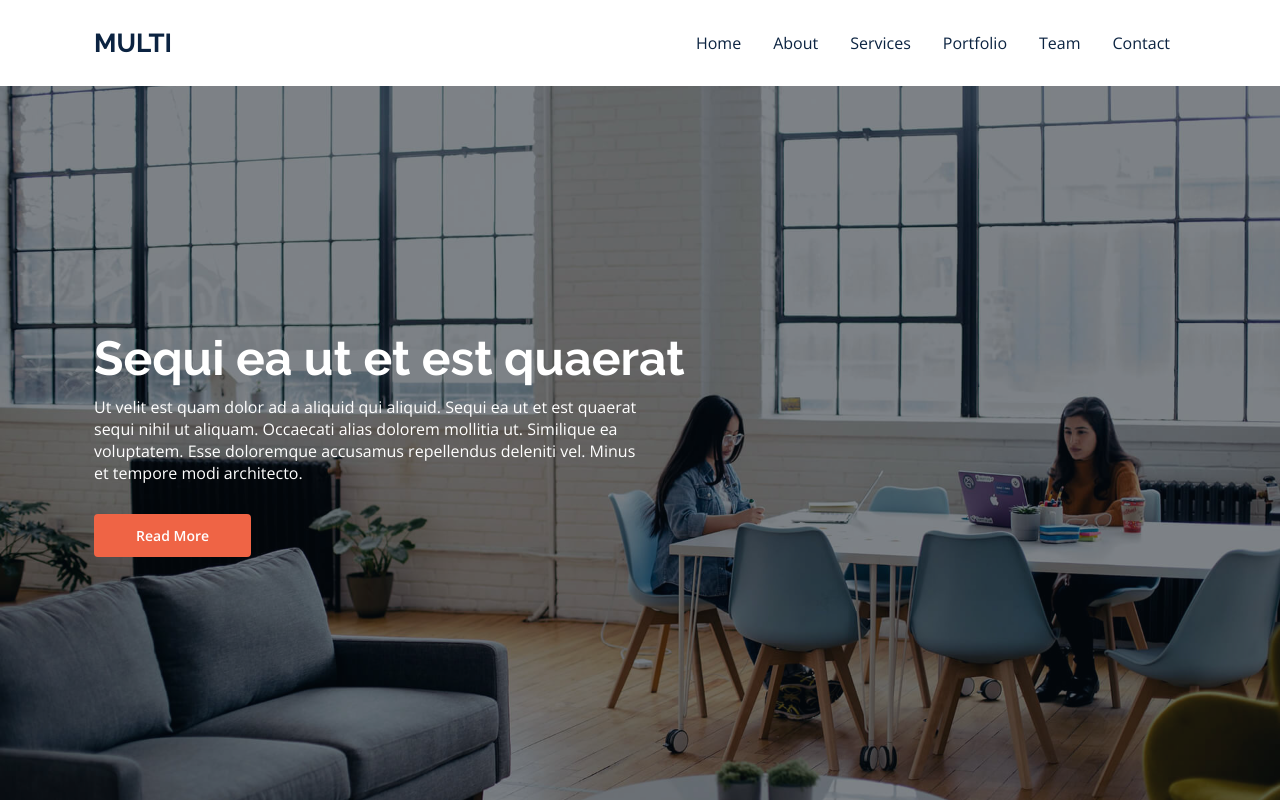
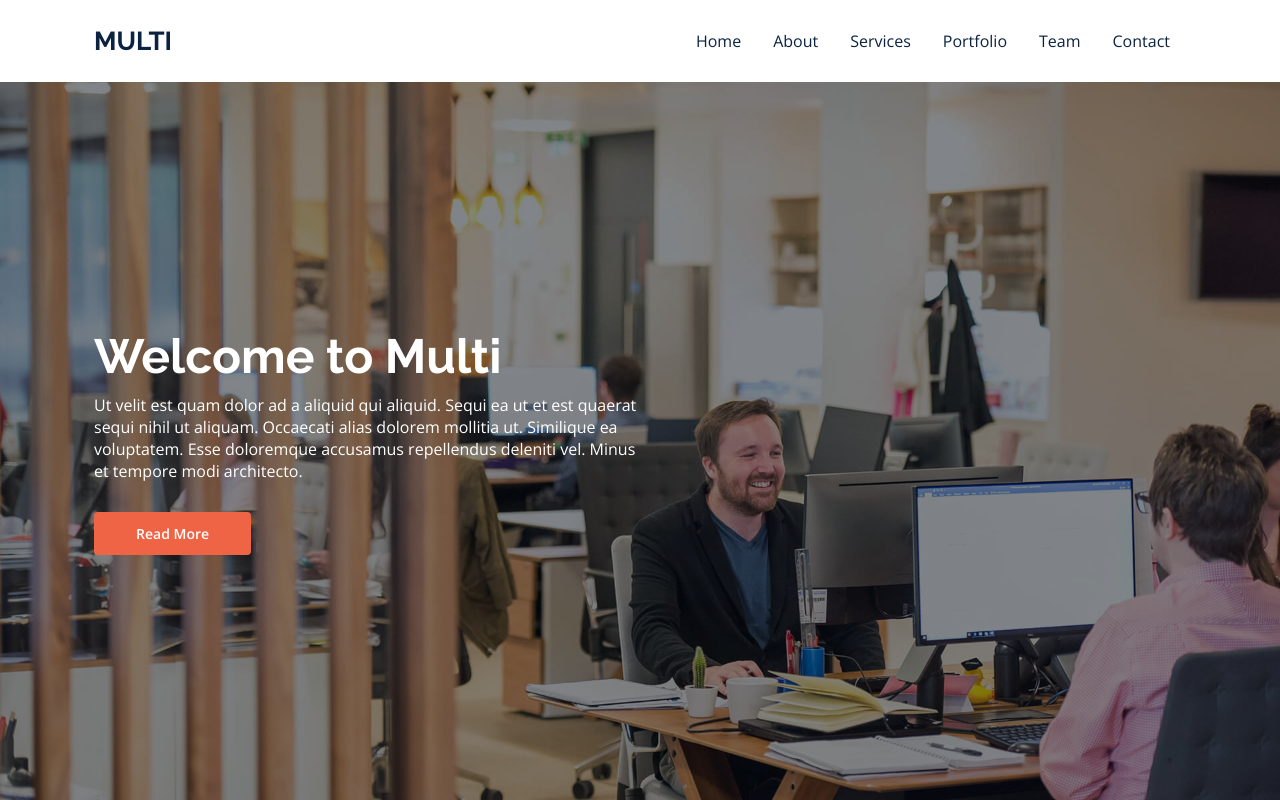
Before and after one commit to LucasBargas/multi, a React (Create React App) app: page / in a window 1280 px wide. Shown: the top 800 px of the page. Built offline with nearby package versions, Linux system fonts and the light colour scheme.

Commit message:
Animação do Header Fixo - desenvolvida

```diff
--- a/src/components/Button/Button.js
+++ b/src/components/Button/Button.js
@@ -1,13 +1,14 @@
 import React from 'react';
 import Btn from './Button.style';
 
-const Button = ({ children, borderColor, buttonColor, fontColor }) => {
+const Button = ({ children, borderColor, buttonColor, fontColor, hoverColor }) => {
   return (
     <Btn
       href='#'
       borderColor={borderColor}
       buttonColor={buttonColor}
       fontColor={fontColor}
+      hoverColor={hoverColor}
     >
       {children}
     </Btn>
--- a/src/components/Button/Button.style.js
+++ b/src/components/Button/Button.style.js
@@ -11,6 +11,10 @@
   font-weight: 600;
   font-size: .875rem;
   transition: .6s;
+
+  &:hover {
+    background: ${({ hoverColor }) => hoverColor};
+  }
 `;
 
 export default Btn;
--- a/src/components/Header/Header.js
+++ b/src/components/Header/Header.js
@@ -1,11 +1,27 @@
+import { useEffect, useState } from 'react';
 import Container from '../../styles/Container';
 import Logo from './Logo/Logo';
 import Nav from './Nav/Nav';
 import * as S from './Header.styles';
 
 const Header = () => {
+  const [height, setHeight] = useState(true);
+
+  useEffect(() => {
+    const handleScroll = (e) => {
+      if (window.pageYOffset > 300) {
+        setHeight(false);
+
+      } else if (window.pageYOffset < 300) {
+        setHeight(true);
+      }
+    }
+
+    window.addEventListener('scroll', handleScroll);
+  }, [])
+
   return (
-    <S.HeaderFixed>
+    <S.HeaderFixed height = {height}>
       <Container>
         <S.HeaderArea>
           <Logo />
--- a/src/components/Header/Header.styles.js
+++ b/src/components/Header/Header.styles.js
@@ -1,12 +1,20 @@
 import styled from 'styled-components';
 
 export const HeaderFixed = styled.header`
+  display: flex;
+  align-items: center;
+  background: #ffffff;
   position: fixed;
   top: 0;
   left: 0;
   z-index: 1000;
   width: 100%;
-  padding: 1rem 0;
+  height: ${({ height }) => (height ? '82px' : '65px')};
+  transition: .5s;
+
+  @media (max-width: 414px) {
+    height: ${({ height }) => (height ? '70px' : '60px')};
+  }
 `;
 
 export const HeaderArea = styled.div`
--- a/src/pages/HomePage/HomePage.styles.js
+++ b/src/pages/HomePage/HomePage.styles.js
@@ -1,14 +1,10 @@
 import styled from 'styled-components';
 
 const HomePageContainer = styled.main`
-  padding-top: 86px;
-
-  @media (max-width: 768px) {
-    padding-top: 64px;
-  }
+  padding-top: 82px;
 
   @media (max-width: 414px) {
-    padding-top: 56px;
+    padding-top: 70px;
   }
 `;
 
--- a/src/pages/HomePage/InitialSlider/InitialSlider.js
+++ b/src/pages/HomePage/InitialSlider/InitialSlider.js
@@ -36,7 +36,14 @@
             <S.SliderContent>
               <h2>{content.title}</h2>
               <p>{content.text}</p>
-              <Button borderColor='#ef6445' buttonColor='#ef6445' fontColor='#ffffff'>Read More</Button>
+              <Button
+                borderColor='#ef6445'
+                buttonColor='#ef6445'
+                fontColor='#ffffff'
+                hoverColor='#fa785c'
+              >
+                Read More
+              </Button>
             </S.SliderContent>
           </Container>
         </S.SliderBackground>
--- a/src/pages/HomePage/InitialSlider/InitialSlider.styles.js
+++ b/src/pages/HomePage/InitialSlider/InitialSlider.styles.js
@@ -8,14 +8,14 @@
 export const SliderBackground = styled.div`
   display: flex;
   align-items: center;
-  height: calc(100vh - 86px);
+  height: calc(100vh - 82px);
   width: 100%;
   background-position: center;
   background-size: cover;
   background-image: url(${({ image }) => image});
-  position: absolute;
-  top: 0;
-  left: 0;
+  position: relative;
+  /* top: 0;
+  left: 0; */
   z-index: 2;
 
   &::after {
@@ -28,12 +28,8 @@
     height: 100%;
   }
 
-  @media (max-width: 768px) {
-    height: calc(100vh - 64px);
-  }
-
   @media (max-width: 414px) {
-    height: calc(100vh - 56px);
+    height: calc(100vh - 70px);
   }
 `;
 
--- a/src/styles/GlobalStyle.js
+++ b/src/styles/GlobalStyle.js
@@ -16,6 +16,11 @@
   body {
     font-family: 'Open Sans', sans-serif;
     background: #fff;
+
+    img {
+      display: block;
+      max-width: 100%;
+    }
 
     a {
       text-decoration: none;
```
